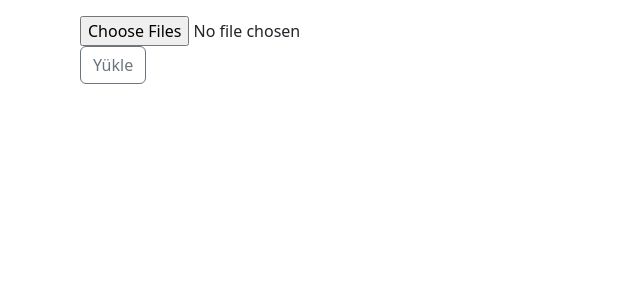
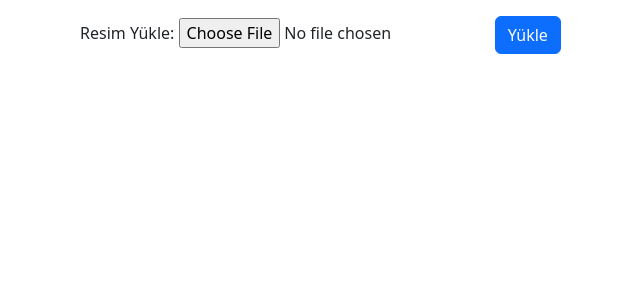
Before and after one commit to Abdulkadir2516/Django_project_course, a Django app: page /kurs/upload in a window 1280 px wide. Shown: the part 70-370 px from the top of the page, without its empty margins (2-642 px from the left). Run offline with Django 4.2, Linux system fonts and the light colour scheme; some libraries are stand-ins or nearby versions.

Commit message:
Add upload functionality with image handling; create UploadForm and update upload template

```diff
--- a/courseapp/courses/forms.py
+++ b/courseapp/courses/forms.py
@@ -59,3 +59,8 @@ class CourseForm(forms.ModelForm):
             'isActive': CheckboxInput(attrs={'class': 'form-check-input'}),
             'slug': TextInput(attrs={'class': 'form-control', 'placeholder': 'Slug girin'}),
         }
+
+
+class UploadForm(forms.Form):
+
+    image = forms.FileField(label='Resim Yükle', required=True, widget=forms.ClearableFileInput(attrs={'class': 'form-control-file'}))
--- a/courseapp/courses/templates/courses/upload.html
+++ b/courseapp/courses/templates/courses/upload.html
@@ -11,10 +11,10 @@
 
                 <form action="{% url "upload" %}" method="post" enctype="multipart/form-data">
                     {% csrf_token %}
-                    <div class="input-group">
-                        <input type="file" class="form-control-file" multiple name="images" >
-                    </div>
-                    <button type="submit" class="btn btn-outline-secondary">Yükle</button>
+
+                    {{form}}
+
+                    <button type="submit" class="btn btn-primary">Yükle</button>
 
                 </form>
 
--- a/courseapp/courses/views.py
+++ b/courseapp/courses/views.py
@@ -6,7 +6,7 @@ from django.http import Http404, HttpResponse, HttpResponseNotFound
 from django.shortcuts import get_object_or_404, redirect, render
 from django.urls import reverse
 
-from courses.forms import CourseForm
+from courses.forms import CourseForm, UploadForm
 from .models import Course ,Category
 from django.core.paginator import Paginator
 
@@ -120,13 +120,16 @@ def handle_uploaded_file(f):
 def upload(request):
 
     if request.method == "POST":
-        images = request.FILES.getlist('images')  # Dosyaları al
-        for image in images:
-            handle_uploaded_file(image)  # Her bir dosyayı kaydetmek için bir fonksiyon çağır
-        return render(request, 'courses/success.html', {"images": images})  # Dosya bilgilerini template'e gönder
+        form = UploadForm(request.POST, request.FILES)  # Formu oluştur
+        if form.is_valid():
 
-    return render(request, 'courses/upload.html')
+            upimage = request.FILES.get('image')  # Dosyayı al
+            handle_uploaded_file(upimage)  # Dosyayı kaydetmek için bir fonksiyon çağır
 
+            return render(request, 'courses/success.html', {"image": upimage})  # Dosya bilgilerini template'e gönder
+    else:
+        form = UploadForm()  # Formu oluştur
+        return render(request, 'courses/upload.html', {"form": form})  # Formu template'e gönder
 
 def detay(request, slug):
 
```
Also changed, not shown: courseapp/courses/static/courses/img/0_pandas.png (added).
